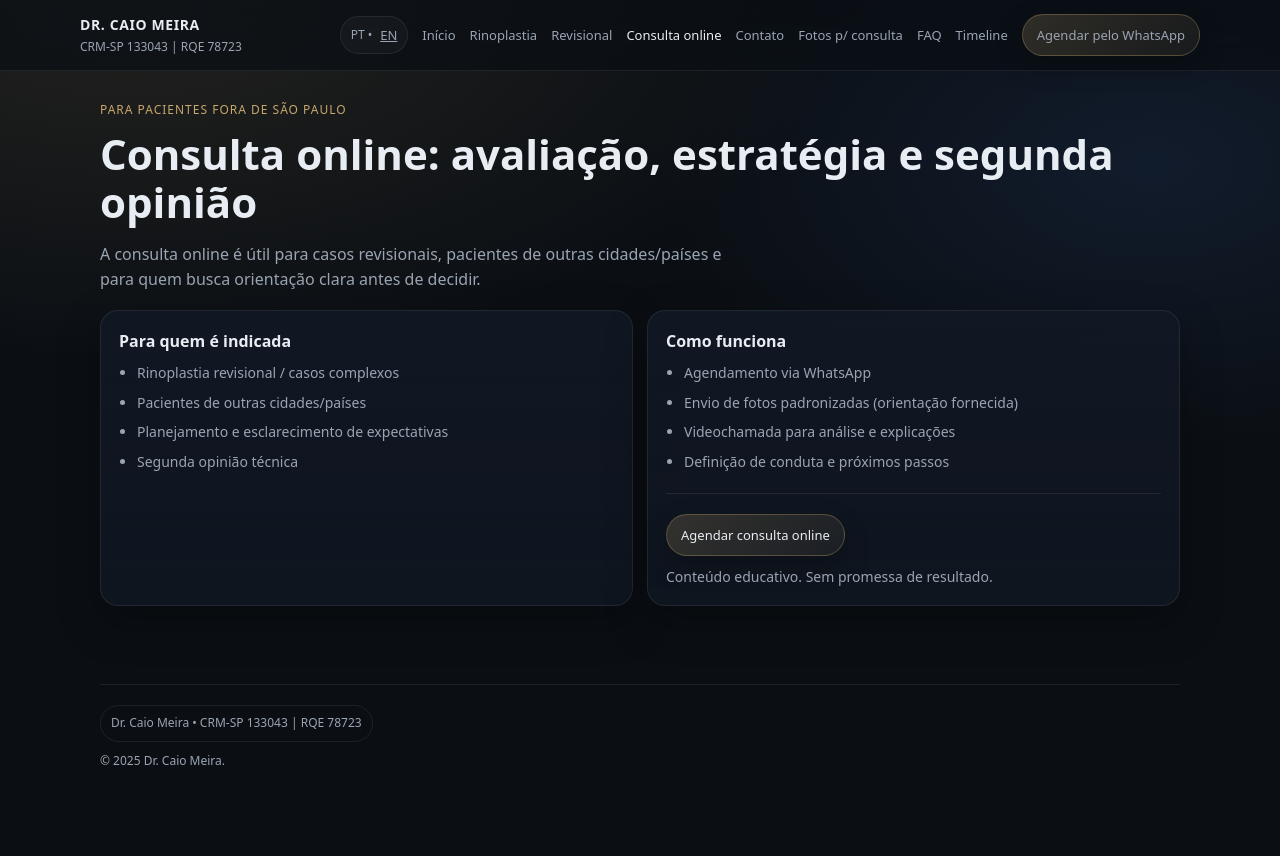
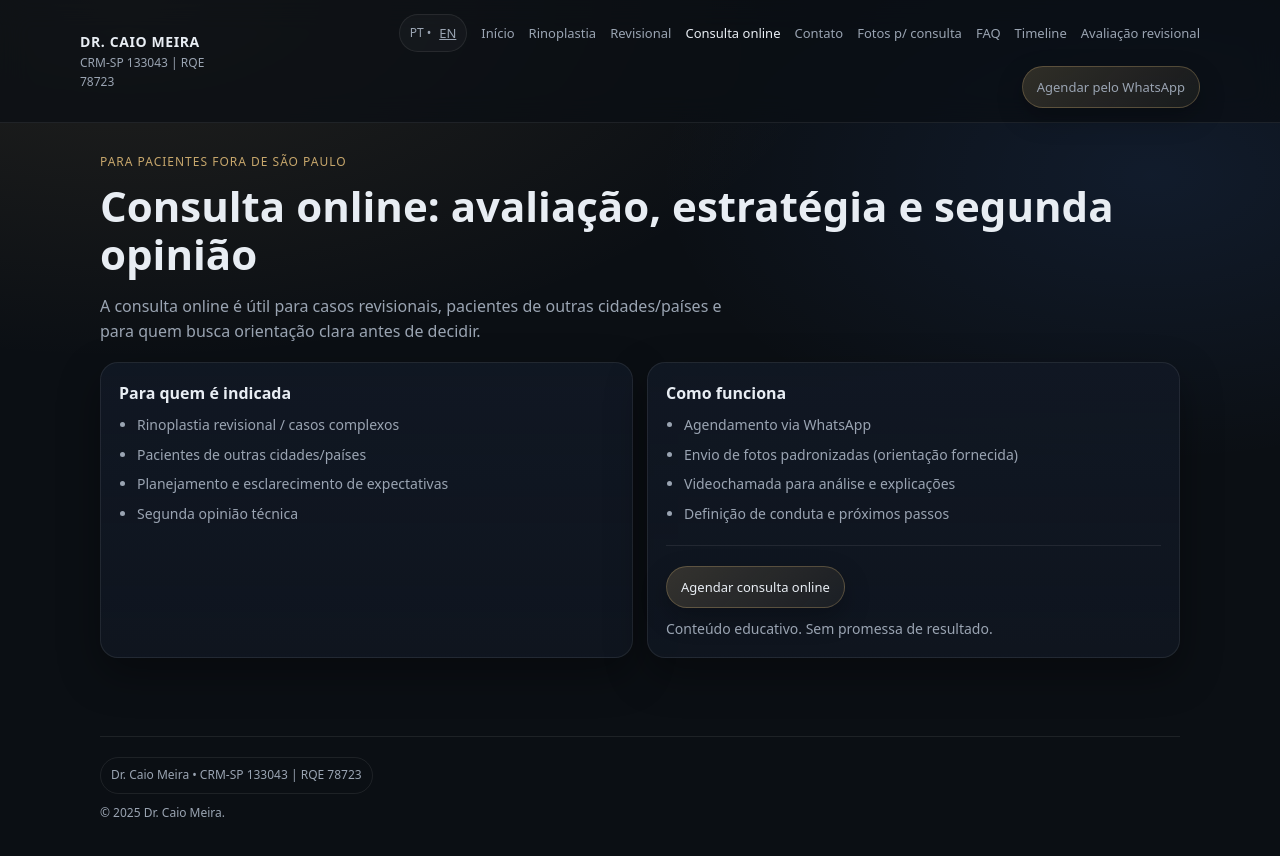
Before and after one commit to drcaiomeira/drcaiomeira-site, a plain HTML site: page online-consult.html in a window 1280 px wide. Before the commit the page ends 825 px from the top, so only its background shows below. Drawn offline with Linux system fonts and the light colour scheme.

Commit message:
Update online-consult.html

```diff
--- a/online-consult.html
+++ b/online-consult.html
@@ -25,6 +25,7 @@
       <a href="photo-guide.html">Fotos p/ consulta</a>
 <a href="faq.html">FAQ</a>
       <a href="timeline.html">Timeline</a>
+      <a href="revision-evaluation.html">Avaliação revisional</a>
       <a class="cta" href="https://wa.me/5511995182022" target="_blank" rel="noopener">Agendar pelo WhatsApp</a>
     </nav>
   </div>
```
